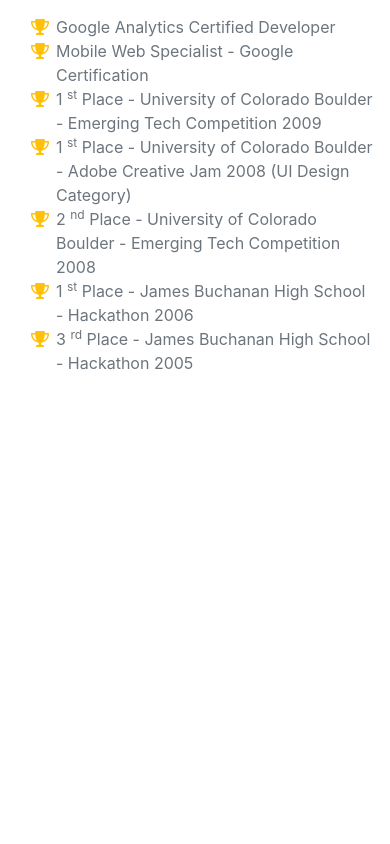
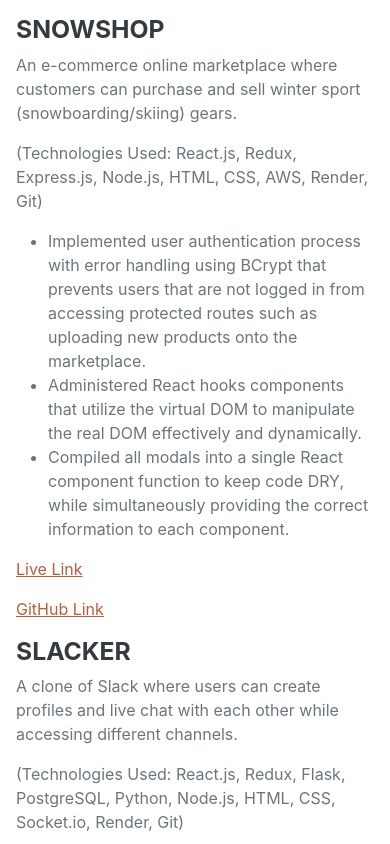
Before and after one commit to ymao21/ymao21.github.io, a website: page dist/index.html in a window 390 px wide. Shown: the part 5840-6684 px from the top of the page. Before the commit the page ends 6295 px from the top, so only its background shows below. Drawn offline with nearby package versions, Linux system fonts and the light colour scheme; files that its build step writes are made by us from their sources; a web font is replaced by a local one.

Commit message:
added projects

```diff
--- a/dist/index.html
+++ b/dist/index.html
@@ -228,46 +228,37 @@
             <section class="resume-section" id="awards">
                 <div class="resume-section-content">
                     <h2 class="mb-5">Projects</h2>
-                    <ul class="fa-ul mb-0">
-                        <li>
-                            <span class="fa-li"><i class="fas fa-trophy text-warning"></i></span>
-                            Google Analytics Certified Developer
-                        </li>
-                        <li>
-                            <span class="fa-li"><i class="fas fa-trophy text-warning"></i></span>
-                            Mobile Web Specialist - Google Certification
-                        </li>
-                        <li>
-                            <span class="fa-li"><i class="fas fa-trophy text-warning"></i></span>
-                            1
-                            <sup>st</sup>
-                            Place - University of Colorado Boulder - Emerging Tech Competition 2009
-                        </li>
-                        <li>
-                            <span class="fa-li"><i class="fas fa-trophy text-warning"></i></span>
-                            1
-                            <sup>st</sup>
-                            Place - University of Colorado Boulder - Adobe Creative Jam 2008 (UI Design Category)
-                        </li>
-                        <li>
-                            <span class="fa-li"><i class="fas fa-trophy text-warning"></i></span>
-                            2
-                            <sup>nd</sup>
-                            Place - University of Colorado Boulder - Emerging Tech Competition 2008
-                        </li>
-                        <li>
-                            <span class="fa-li"><i class="fas fa-trophy text-warning"></i></span>
-                            1
-                            <sup>st</sup>
-                            Place - James Buchanan High School - Hackathon 2006
-                        </li>
-                        <li>
-                            <span class="fa-li"><i class="fas fa-trophy text-warning"></i></span>
-                            3
-                            <sup>rd</sup>
-                            Place - James Buchanan High School - Hackathon 2005
-                        </li>
-                    </ul>
+                    <div class="project">
+                        <h3>SNOWSHOP</h3>
+                        <p>
+                          An e-commerce online marketplace where customers can purchase and sell winter sport (snowboarding/skiing) gears.
+                        </p>
+                        <p>(Technologies Used: React.js, Redux, Express.js, Node.js, HTML, CSS, AWS, Render, Git)</p>
+                        <ul>
+                          <li>Implemented user authentication process with error handling using BCrypt that prevents users that are not logged in from accessing protected routes such as uploading new products onto the marketplace.</li>
+                          <li>Administered React hooks components that utilize the virtual DOM to manipulate the real DOM effectively and dynamically.</li>
+                          <li>Compiled all modals into a single React component function to keep code DRY, while simultaneously providing the correct information to each component.</li>
+                        </ul>
+                        <p class="project-link"><a href="https://snow-shop.onrender.com/" target="_blank">Live Link</a></p>
+                        <p class="project-link"><a href="https://github.com/ymao21/SNOWSHOP" target="_blank">GitHub Link</a></p>
+                    </div>
+
+                      <div class="project">
+                        <h3>Slacker</h3>
+                        <p>
+                          A clone of Slack where users can create profiles and live chat with each other while accessing different channels.
+                        </p>
+                        <p>(Technologies Used: React.js, Redux, Flask, PostgreSQL, Python, Node.js, HTML, CSS, Socket.io, Render, Git)</p>
+                        <ul>
+                          <li>Designed and implemented database schema for user profiles, direct messages, channels, live chat, and other relevant data using a relational database management system (PostgreSQL).</li>
+                          <li>Implemented Websocket to enable real-time messaging within the app and connect chat functionality that enabled seamless communications and switching of targeted channels or direct message.</li>
+                          <li>Developed server-side logic and APIs required for connecting channel functionality and implemented user interface with an intuitive and responsive design.</li>
+                        </ul>
+                        <p class="project-link"><a href="https://slacker-kymy.onrender.com/" target="_blank">Live Link</a></p>
+                        <p class="project-link"><a href="https://github.com/ymao21/Slacker"  target="_blank">GitHub Link</a></p>
+                      </div>
+
+
                 </div>
             </section>
         </div>
```
Also changed, not shown: dist/assets/img/profile.jpg, dist/css/styles.css, src/assets/img/profile.jpg.
